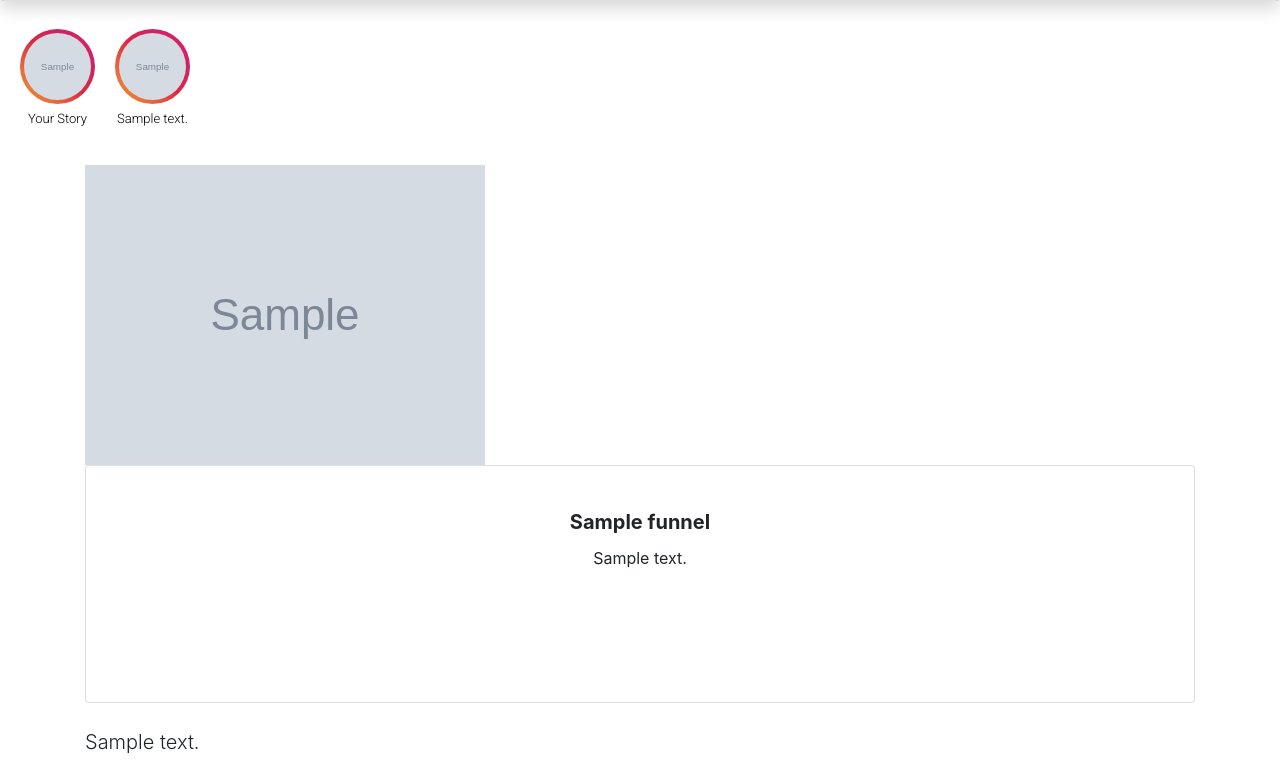
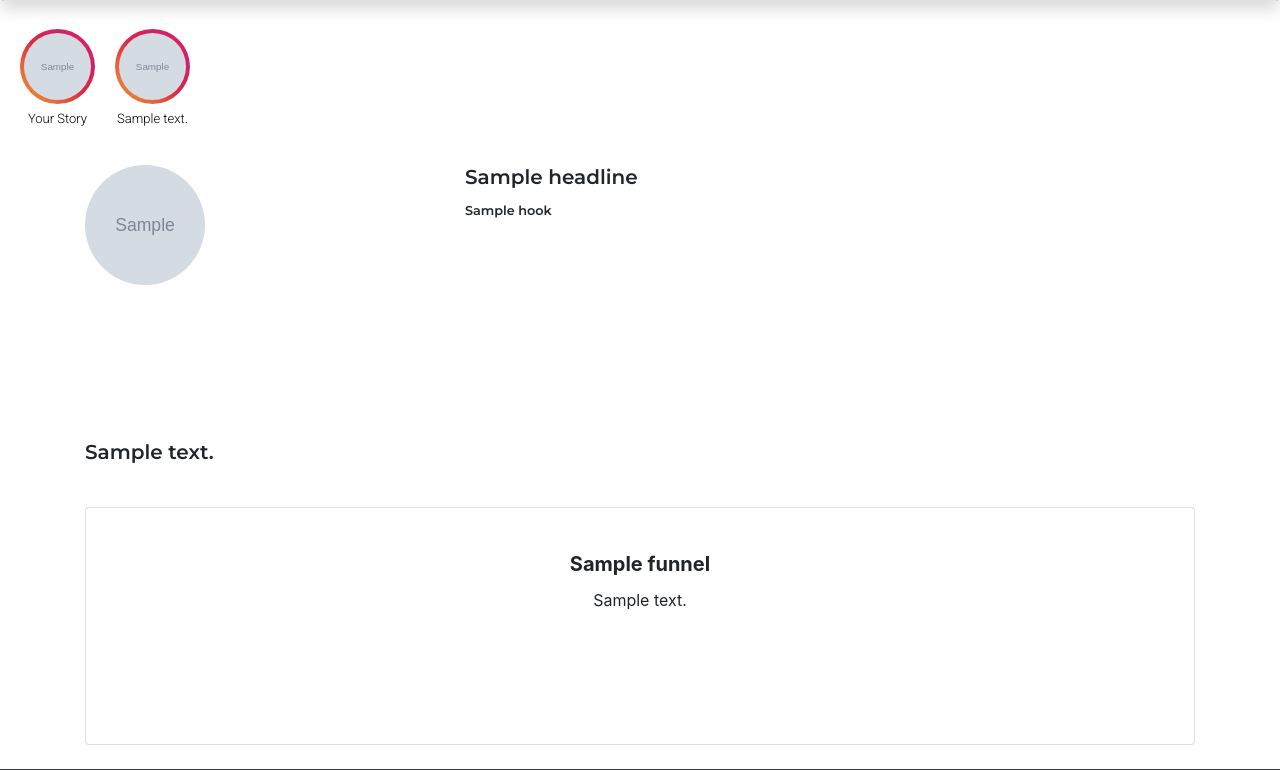
Before and after one commit to elikelierpolite/moderntrends, a Django app: template funnels/templates/funnels/funnel.html in a window 1280 px wide. Shown: the part 780-1550 px from the top of the page. Run offline with Django 3.2, Linux system fonts and the light colour scheme; the template is opened without the code that fills it: most values are stand-ins (such as "Sample title", 1, 10 or a date in 2020); grey boxes marked "Sample" are stand-in pictures; some libraries are stand-ins or nearby versions.

Commit message:
final commit

```diff
--- a/funnels/models.py
+++ b/funnels/models.py
@@ -2,8 +2,11 @@ from django.db import models
 from ckeditor.fields import RichTextField
 
 class Funnel(models.Model):
+  slug = models.SlugField(unique=True)
   headline = models.CharField(null=True,max_length=200)
   img = models.TextField()
+  models.SlugField(unique=True)
+  hook = models.CharField(null=True,max_length=200)
   theme = models.CharField(null=True,max_length=200)
   cta = models.CharField(null=True,max_length=200)
   url = models.TextField()
--- a/funnels/templates/funnels/funnel.html
+++ b/funnels/templates/funnels/funnel.html
@@ -2,7 +2,31 @@
 {% block content %}
 {% for funnel in landing_page %}
 <div class="container">
-  <img src="{{funnel.p_img}}" alt="{{ funnel.headline }}" class="img-fluid"><br>
+  <div class="row">
+    <div class="col-4 mb-2">
+      <img src="{{funnel.img}}" alt="{{ funnel.headline }}" class="rounded-circle" style="width:120px;height:120px;">
+    </div>
+    <div class="col-8">
+      <h5 style="font-family: 'Montserrat', sans-serif;">{{ funnel.headline }}</h5>
+      <small style="font-family: 'Montserrat', sans-serif;">{{ funnel.hook }}</small>
+    </div>
+  </div>
+    <a href="{{funnel.url}}" style="text-decoration:none;">
+      <div class="container-fluid rounded mb-5 p-2 text-center" style="background-color:{{funnel.theme}}; height:3em;">
+        <span style="font-family: 'Montserrat', sans-serif; color:#fff; font-size:1em;">{{funnel.cta}}</span>
+      </div>
+    </a><br>
+  <amp-img
+    alt="{{funnel.headline}}"
+    src="{{funnel.p_img}}"
+    width="1080"
+    height="1080"
+    layout="responsive"
+  >
+</amp-img><br>
+<p class="lead" style="font-family: 'Montserrat', sans-serif;">
+  {{funnel.body|safe}}
+</p><br>
   <div class="card text-center">
   <br>
   <div class="card-body">
@@ -14,10 +38,7 @@
       </div>
     </a>
   </div>
+</div>
 </div><br>
-<p class="lead">
-  {{funnel.body}}
-</p>
-</div>
 {% endfor %}
 {% endblock %}
--- a/funnels/urls.py
+++ b/funnels/urls.py
@@ -3,5 +3,5 @@ from .views import funnelpage
 
 app_name = 'funnels'
 urlpatterns = [
-    path('<int:funnel>/', funnelpage, name='funneldetail'),
+    path('<slug:funnel>/', funnelpage, name='funneldetail'),
 ]
--- a/funnels/views.py
+++ b/funnels/views.py
@@ -3,7 +3,7 @@ from .models import Funnel
 
 def funnelpage(request, funnel):
   try:
-    landing_page = Funnel.objects.filter(pk=funnel)
+    landing_page = Funnel.objects.filter(slug=funnel)
   except Funnel.DoesNotExist:
     raise Http404("funmel does not exist")
   return render(request, 'funnels/funnel.html', { 'landing_page': landing_page })
```
Also changed, not shown: ads/models.py (+10 -9 lines), moderntrends/settings.py (+6 -2 lines), ads/migrations/0003_auto_20210326_1258.py (added), ads/migrations/0004_delete_adfunnel.py (added), ads/migrations/0005_ad_url.py (added), db.sqlite3, funnels/migrations/0002_funnel_hook.py (added), funnels/migrations/0003_funnel_slug.py (added), 1 other file.
